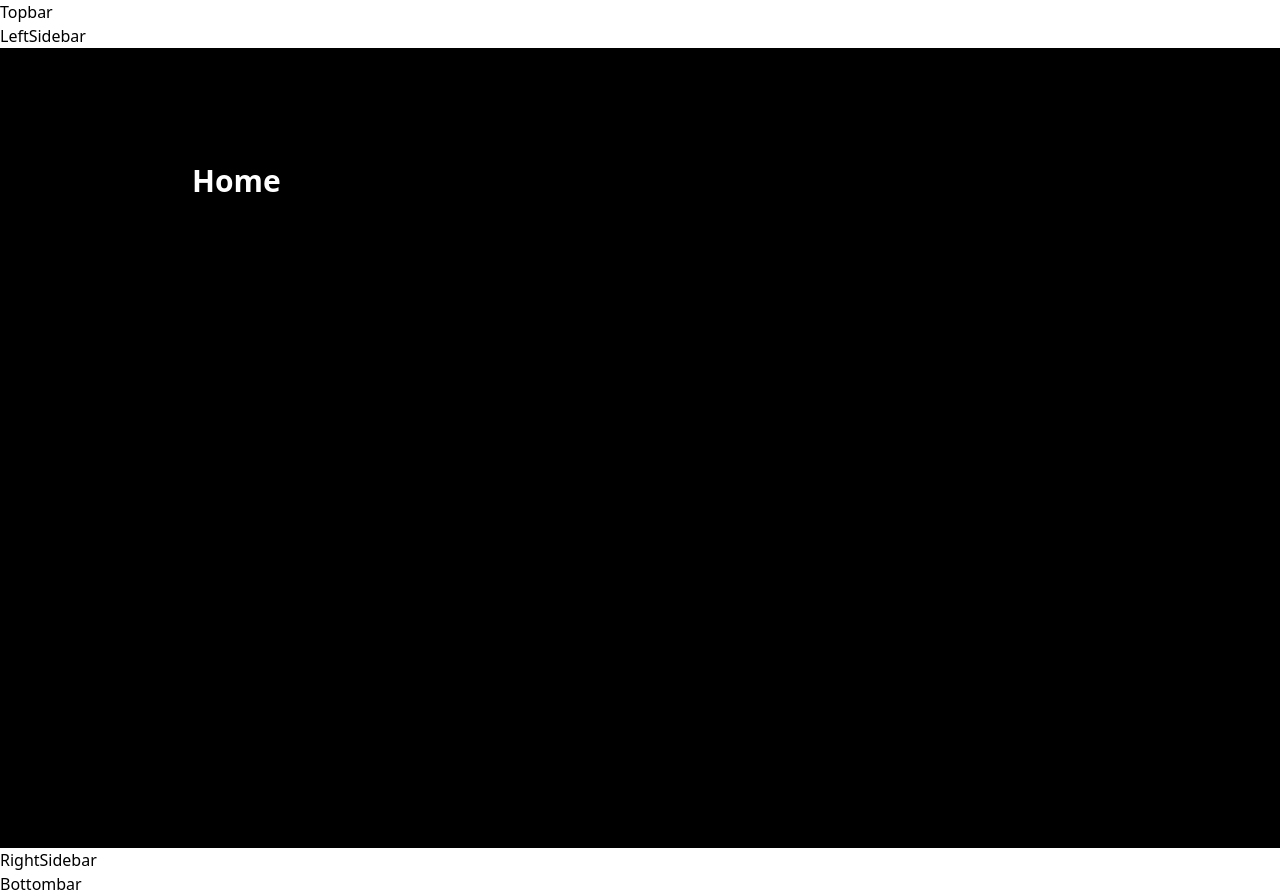
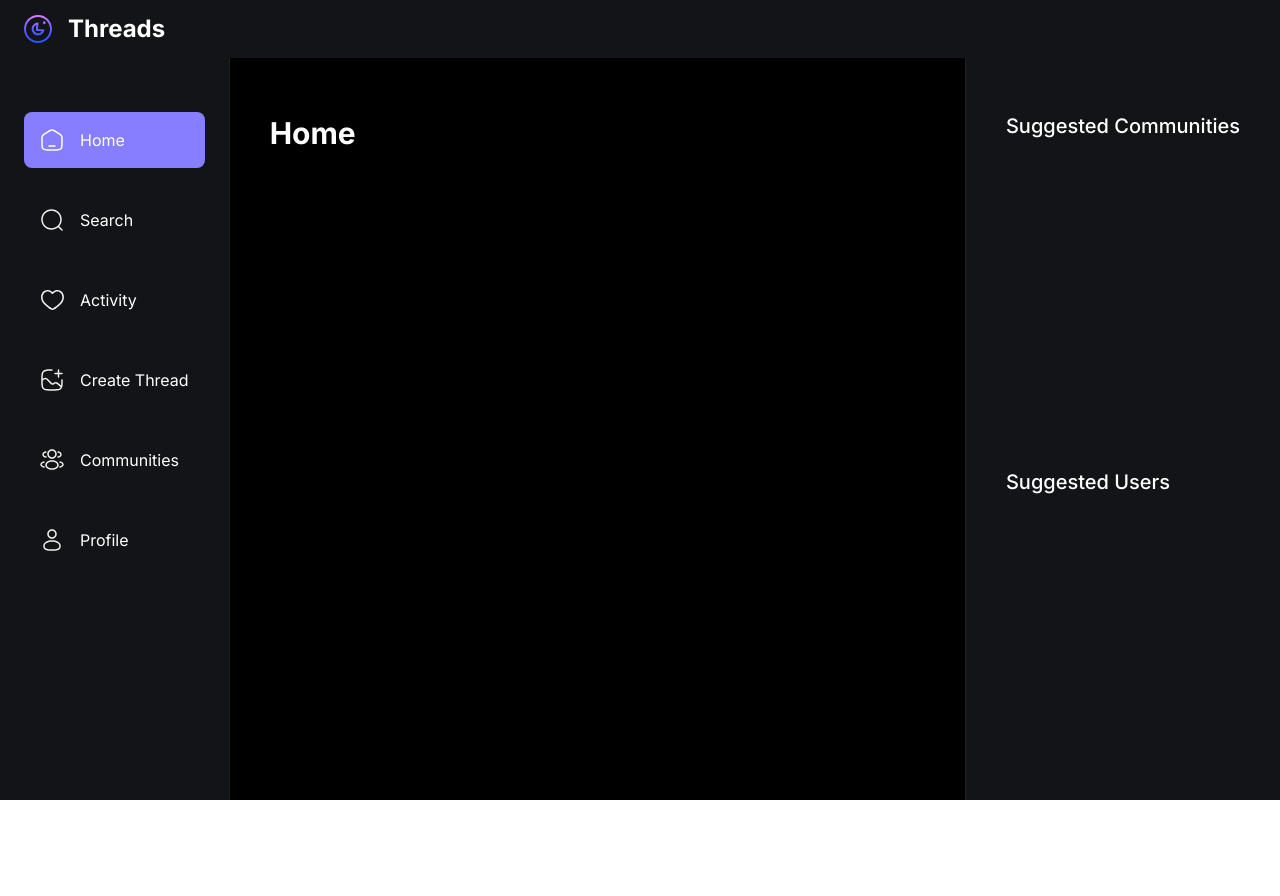
Before and after one commit to pwardo/nextjs-threads, a Next.js app: page / in a window 1280 px wide. After the commit the page ends 800 px from the top, so only its background shows below. Built offline with nearby package versions, Linux system fonts and the light colour scheme; no server answers.

Commit message:
Fill out layout components

```diff
--- a/app/(auth)/layout.tsx
+++ b/app/(auth)/layout.tsx
@@ -1,6 +1,6 @@
+import '../globals.css';
 import { ClerkProvider } from "@clerk/nextjs";
 import { Inter } from "next/font/google";
-import '../globals.css';
 
 export const metadata = {
   title: 'NextJS Threads',
--- a/app/(root)/layout.tsx
+++ b/app/(root)/layout.tsx
@@ -1,5 +1,6 @@
 import '../globals.css';
 import { ClerkProvider } from '@clerk/nextjs';
+import { Inter } from 'next/font/google';
 
 import Topbar from '@/components/shared/Topbar';
 import LeftSidebar from '@/components/shared/LeftSidebar';
@@ -11,6 +12,7 @@
   description: 'Threads App built with NextJS 13.4, Tailwind CSS and MongoDB',
 };
 
+const inter = Inter({ subsets: ["latin"] });
 
 export default function RootLayout({
   children,
@@ -20,8 +22,9 @@
   return (
     <ClerkProvider>
       <html lang="en">
+        <body className={inter.className}>
           <Topbar />
-          <main>
+            <main className='flex flex-row'>
               <LeftSidebar />
                 <section className='main-container'>
                   <div className='w-full max-w-4xl'>
@@ -31,6 +34,7 @@
               <RightSidebar />
             </main>
           <Bottombar />
+        </body>
       </html>
     </ClerkProvider>
   )
--- a/components/shared/Bottombar.tsx
+++ b/components/shared/Bottombar.tsx
@@ -1,5 +1,45 @@
+'use client';
+import { sidebarLinks } from "@/constants";
+import { usePathname, useRouter } from "next/navigation";
+import Link from "next/link";
+import Image from "next/image";
+
 function Bottombar() {
-  return <h1>Bottombar</h1>;
+  const router = useRouter();
+  const pathname = usePathname();
+
+  return (
+    <section className="bottombar">
+      <div className="bottombar_container">
+          {sidebarLinks.map((link) => {
+
+            const isActive = (
+              pathname.includes(link.route) &&
+              link.route.length > 1
+            ) || pathname === link.route;
+
+            return (
+              <Link
+                href={link.route}
+                key={link.label}
+                className={`bottombar_link ${isActive && 'bg-primary-500'}`}
+              >
+                <Image
+                  src={link.imgURL}
+                  alt={link.label}
+                  width={24}
+                  height={24}
+                />
+                <p className="text-subtle-medium text-light-1 max-sm:hidden">
+                  {link.label.split(/\s+./)[0]}
+                </p>
+              </Link>
+            )
+          }
+        )}
+      </div>
+    </section>
+  )
 }
 
 export default Bottombar;
--- a/components/shared/LeftSidebar.tsx
+++ b/components/shared/LeftSidebar.tsx
@@ -1,6 +1,60 @@
+'use client';
+import { sidebarLinks } from "@/constants";
+import Link from "next/link";
+import Image from "next/image";
+import { usePathname, useRouter } from "next/navigation";
+import { SignOutButton, SignedIn } from "@clerk/nextjs";
+
+
 function LeftSidebar() {
+  const router = useRouter();
+  const pathname = usePathname();
+
   return (
-    <h1>LeftSidebar</h1>
+    <section className="custom-scrollbar leftsidebar">
+      <div className="flex w-full flex-1 flex-col gap-6 px-6">
+          {sidebarLinks.map((link) => {
+
+            const isActive = (
+              pathname.includes(link.route) &&
+              link.route.length > 1
+            ) || pathname === link.route;
+
+            return (
+              <Link
+                href={link.route}
+                key={link.label}
+                className={`leftsidebar_link ${isActive && 'bg-primary-500'}`}
+              >
+                <Image
+                  src={link.imgURL}
+                  alt={link.label}
+                  width={24}
+                  height={24}
+                />
+                <p className="text-light-1 max-lg:hidden">{link.label}</p>
+              </Link>
+            )
+          }
+        )}
+      </div>
+
+      <div className="mt-10 px-6">
+        <SignedIn>
+          <SignOutButton signOutCallback={() => router.push("/sign-in")}>
+            <div className="flex cursor-pointer gap-4 p-4">
+              <Image
+                src='/assets/logout.svg'
+                alt="logout"
+                width={24}
+                height={24}
+              />
+              <p className="text-light-2 max-lg:hidden">Logout</p>
+            </div>
+          </SignOutButton>
+        </SignedIn>
+      </div>
+    </section>
   )
 }
 
--- a/components/shared/RightSidebar.tsx
+++ b/components/shared/RightSidebar.tsx
@@ -1,6 +1,13 @@
 function RightSidebar() {
   return (
-    <h1>RightSidebar</h1>
+    <section className="custom-scrollbar rightsidebar">
+      <div className="flex flex-1 flex-col justify-start">
+        <h3 className="text-heading4-medium text-light-1">Suggested Communities</h3>
+      </div>
+      <div className="flex flex-1 flex-col justify-start">
+        <h3 className="text-heading4-medium text-light-1">Suggested Users</h3>
+      </div>
+    </section>
   )
 }
 
--- a/components/shared/Topbar.tsx
+++ b/components/shared/Topbar.tsx
@@ -1,6 +1,40 @@
+import Link from "next/link";
+import Image from "next/image";
+import { OrganizationSwitcher, SignOutButton, SignedIn } from "@clerk/nextjs";
+
 function Topbar() {
   return (
-    <h1>Topbar</h1>
+    <nav className="topbar">
+      <Link href="/" className="flex items-center gap-4">
+        <Image src="/assets/logo.svg" alt="logo" width={28} height={28} />
+        <p className="text-heading3-bold text-light-1 max-xs:hidden">Threads</p>
+      </Link>
+
+      <div className='flex items-center gap-1'>
+        <div className="block md:hidden">
+          <SignedIn>
+            <SignOutButton>
+              <div className="flex cursor-pointer">
+                <Image
+                  src='/assets/logout.svg'
+                  alt="logout"
+                  width={24}
+                  height={24}
+                />
+              </div>
+            </SignOutButton>
+          </SignedIn>
+        </div>
+
+        <OrganizationSwitcher
+          appearance={{
+            elements: {
+              organizationSwitcherTrigger: "py-2 px-4",
+            },
+          }}
+        />
+      </div>
+    </nav>
   )
 }
 
--- /dev/null
+++ b/constants/index.js
@@ -0,0 +1,44 @@
+export const sidebarLinks = [
+  {
+    imgURL: "/assets/home.svg",
+    route: "/",
+    label: "Home",
+  },
+  {
+    imgURL: "/assets/search.svg",
+    route: "/search",
+    label: "Search",
+  },
+  {
+    imgURL: "/assets/heart.svg",
+    route: "/activity",
+    label: "Activity",
+  },
+  {
+    imgURL: "/assets/create.svg",
+    route: "/create-thread",
+    label: "Create Thread",
+  },
+  {
+    imgURL: "/assets/community.svg",
+    route: "/communities",
+    label: "Communities",
+  },
+  {
+    imgURL: "/assets/user.svg",
+    route: "/profile",
+    label: "Profile",
+  },
+];
+
+export const profileTabs = [
+  { value: "threads", label: "Threads", icon: "/assets/reply.svg" },
+  { value: "replies", label: "Replies", icon: "/assets/members.svg" },
+  { value: "tagged", label: "Tagged", icon: "/assets/tag.svg" },
+];
+
+export const communityTabs = [
+  { value: "threads", label: "Threads", icon: "/assets/reply.svg" },
+  { value: "members", label: "Members", icon: "/assets/members.svg" },
+  { value: "requests", label: "Requests", icon: "/assets/request.svg" },
+];
```
Lines whose indentation alone changed are shown as unchanged.
